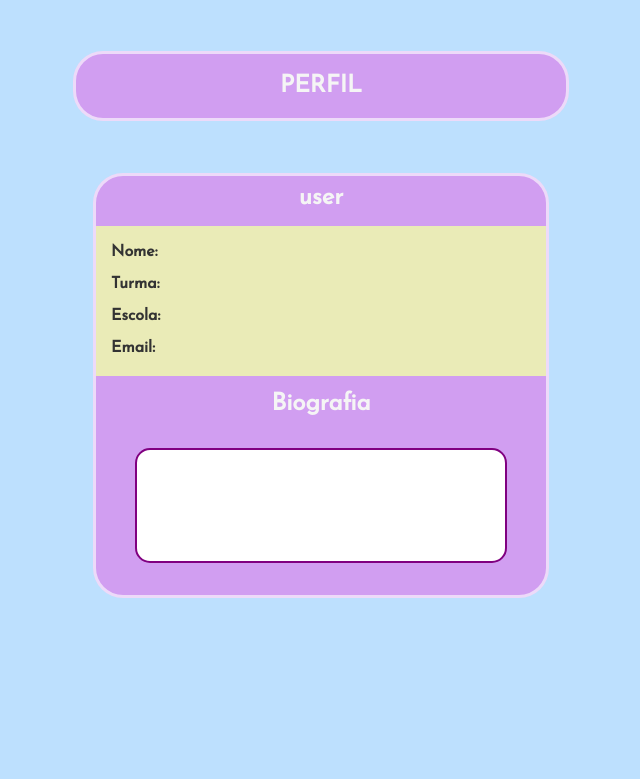
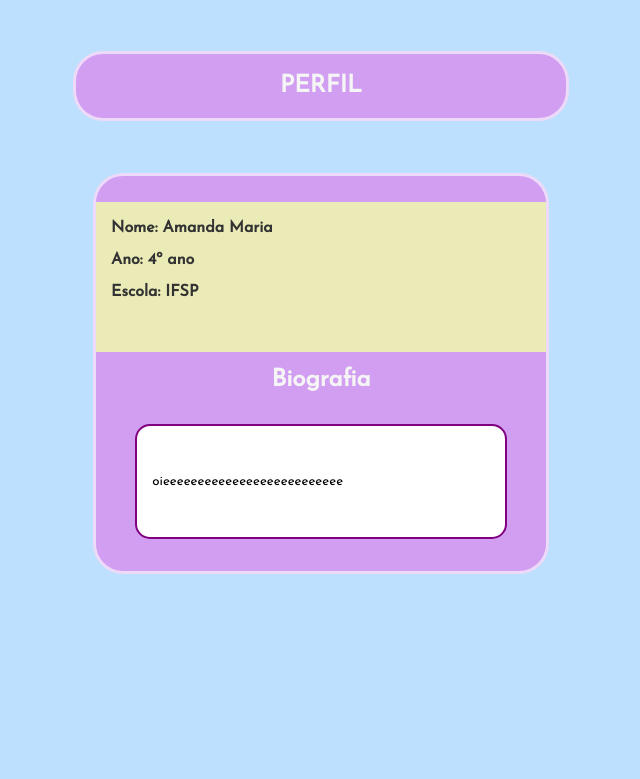
Before and after one commit to 3AW2/VetMemories, a PHP site: page /perfil.php in a window 1280 px wide. Shown: the part 93-872 px from the top of the page, without its empty margins (319-959 px from the left). Run offline with PHP 8.4, Linux system fonts and the light colour scheme; some web fonts are replaced.

Commit message:
vai corintians

```diff
--- a/paginas/perfil.php
+++ b/paginas/perfil.php
@@ -1,5 +1,7 @@
 <?php
 session_start();
+include "../Perfil.php";
+
 if (!empty($_GET["acao"])) {
     if ($_GET["acao"] == "dark") {
         if (empty($_COOKIE["mode"])) {
@@ -22,6 +24,20 @@ if (!empty($_COOKIE["mode"]) && $_COOKIE["mode"] == "dark") {
 } else {
     $mode = "";
 }
+
+$pessoa1 = new Perfil("aferreiras", "Amanda Maria", "4º ano", "IFSP", "amanda@gmail.com", "4321", "oieeeeeeeeeeeeeeeeeeeeeeeeee");
+$pessoa2 = new Perfil("tucomego", "Arthur de Melo", "4º ano", "IFSP", "tuco@gmail.com", "4321", "Sou um aluno que vai tirar 9 em AW2 !");
+$pessoa3 = new Perfil("analuOl", "Ana Luisa", "4º ano", "IFSP", "analu@gmail.com", "4321", "Sou uma aluna que vai tirar 9 em AW2 !");
+
+$usuarios = array($pessoa1, $pessoa2, $pessoa3);
+
+// foreach ($usuarios as $p) {
+//     if ($p->getNickName() == "aferreiras") {
+//         $pessoaLogada = $p;
+//     }
+// }
+
+$pessoaLogada = $pessoa1;
 ?>
 
 <!DOCTYPE html>
@@ -84,21 +100,24 @@ if (!empty($_COOKIE["mode"]) && $_COOKIE["mode"] == "dark") {
             <section class="dados-subtitulo">
                 <div>
                     <h2>
-                        <!-- ?php
-                        echo $user
-                    ? --> user
+
                     </h2>
                 </div>
                 <br>
                 <div class="dados">
-                    <p><b>Nome:</b></p><br>
-                    <p><b>Turma:</b></p><br>
-                    <p><b>Escola:</b></p><br>
-                    <p><b>Email:</b></p><br>
+                    <p><b>Nome:
+                            <?php echo $pessoaLogada->getNome() ?>
+                        </b></p><br>
+                    <p><b>Ano:
+                            <?php echo $pessoaLogada->getAnoEscolar() ?>
+                        </b></p><br>
+                    <p><b>Escola:
+                            <?php echo $pessoaLogada->getEscola() ?>
+                        </b></p><br>
                 </div><br>
                 <div>
                     <h2>Biografia</h2><br><br>
-                    <label for="bio" class="bio"><input type="text-bio"></label>
+                    <label for="bio" class="bio"><input type="text-bio" value=<?php echo $pessoaLogada->getBiografia() ?>></label>
                 </div><br><br>
             </section>
         </div>
--- a/perfil.php
+++ b/perfil.php
@@ -2,13 +2,15 @@
 include "user.php";
 
 class Perfil {
+    private $NickName;
     private $Nome;
     private $AnoEscolar;
     private $Biografia;
     private $Escola;
     private $User;
 
-    public function __construct($Nome, $AnoEscolar, $Escola, $Email, $Senha, $Biografia='-') {
+    public function __construct($NickName, $Nome, $AnoEscolar, $Escola, $Email, $Senha, $Biografia='-') {
+        $this->setNickName($NickName);
         $this->setNome($Nome);
         $this->setAnoEscolar($AnoEscolar);
         $this->setEscola($Escola);
@@ -17,6 +19,9 @@ class Perfil {
 
     }
 
+    public function getNickName() {
+        return $this->NickName;
+    }
 
     public function getNome() {
         return $this->Nome;
@@ -37,6 +42,11 @@ class Perfil {
     public function getUser() {
         return $this->User;
     }
+
+    public function setNickName($NickName) {
+        $this->NickName = $NickName;
+    }
+
     public function setNome($Nome) {
         $this->Nome = $Nome;
     }
```
